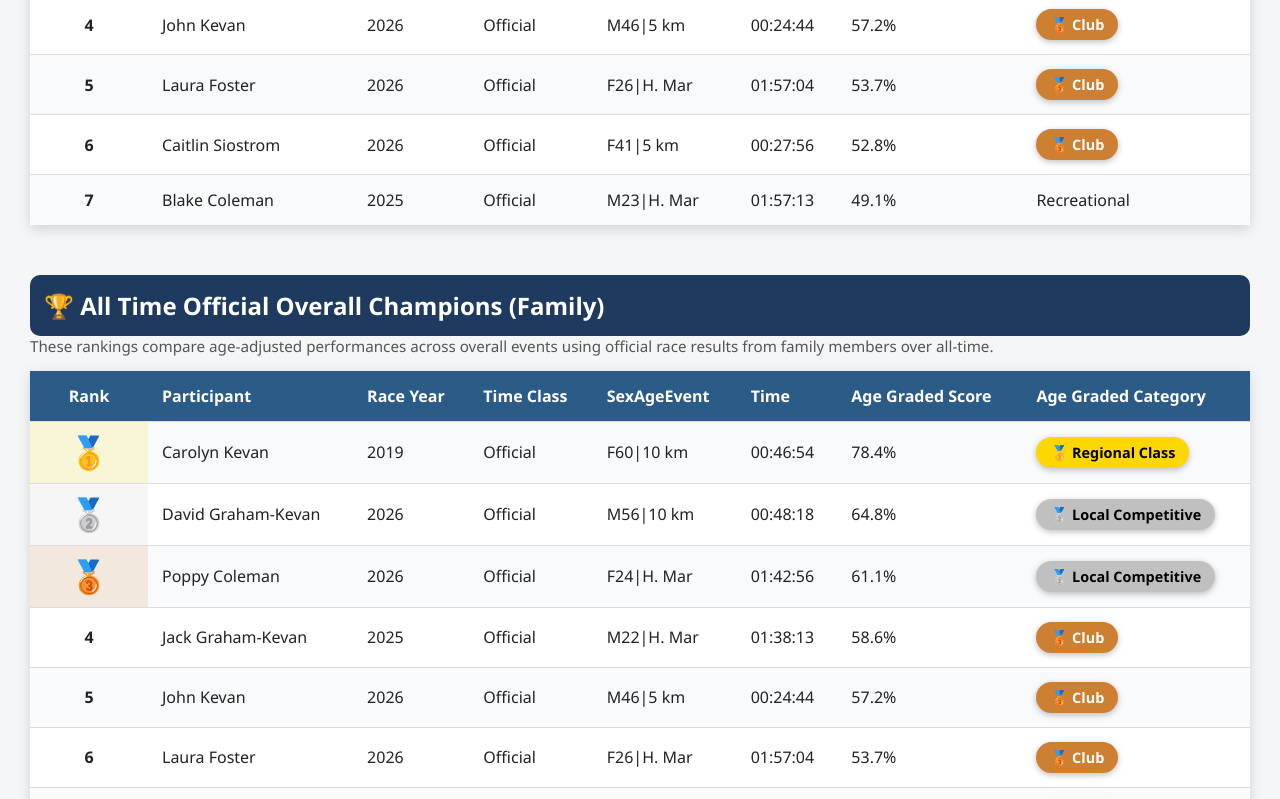
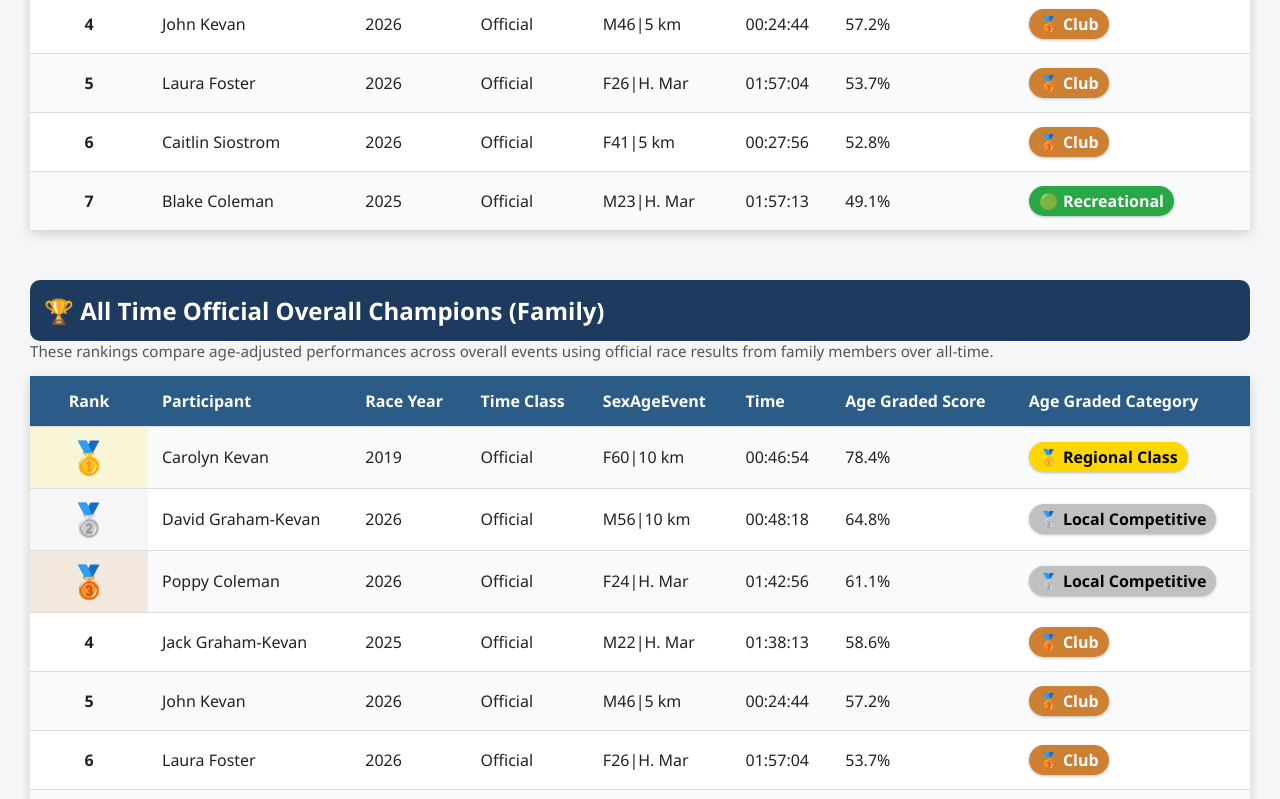
Before and after one commit to johnkevan88888/family-running, a plain HTML site: page index.html in a window 1280 px wide. Shown: the part 586-1385 px from the top of the page. Drawn offline with Linux system fonts and the light colour scheme.

Commit message:
Updated badges for Categories

```diff
--- a/index.html
+++ b/index.html
@@ -96,61 +96,67 @@
 
         /* Age Grade Badges */
 
+
+
+.recreational {
+    background: #28a745;
+    color: white;
+    font-weight: bold;
+    padding: 4px 10px;
+    border-radius: 999px;
+    display: inline-block;
+    box-shadow: 0 1px 3px rgba(0,0,0,0.25);
+}
+
 .club {
     background: #cd7f32;
     color: white;
     font-weight: bold;
-            padding: 6px 14px;
+    padding: 4px 10px;
     border-radius: 999px;
     display: inline-block;
-            font-size: 0.9em;
-            box-shadow: 0 2px 6px rgba(0,0,0,0.25);
+    box-shadow: 0 1px 3px rgba(0,0,0,0.25);
 }
 
 .local {
     background: #c0c0c0;
     color: black;
     font-weight: bold;
-            padding: 6px 14px;
+    padding: 4px 10px;
     border-radius: 999px;
     display: inline-block;
-            font-size: 0.9em;
-            box-shadow: 0 2px 6px rgba(0,0,0,0.25);
+    box-shadow: 0 1px 3px rgba(0,0,0,0.25);
 }
 
 .regional {
     background: #ffd700;
     color: black;
     font-weight: bold;
-            padding: 6px 14px;
+    padding: 4px 10px;
     border-radius: 999px;
     display: inline-block;
-            font-size: 0.9em;
-            box-shadow: 0 2px 6px rgba(0,0,0,0.25);
+    box-shadow: 0 1px 3px rgba(0,0,0,0.25);
 }
 
 .national {
-            background: #b9f2ff;
-            color: black;
+    background: #6f42c1;
+    color: white;
     font-weight: bold;
-            padding: 6px 14px;
+    padding: 4px 10px;
     border-radius: 999px;
     display: inline-block;
-            font-size: 0.9em;
-            box-shadow: 0 2px 6px rgba(0,0,0,0.25);
+    box-shadow: 0 1px 3px rgba(0,0,0,0.25);
 }
 
 .international {
-            background: #ff4d4d;
+    background: #dc3545;
     color: white;
     font-weight: bold;
-            padding: 6px 14px;
+    padding: 4px 10px;
     border-radius: 999px;
     display: inline-block;
-            font-size: 0.9em;
-            box-shadow: 0 2px 6px rgba(0,0,0,0.25);
+    box-shadow: 0 1px 3px rgba(0,0,0,0.25);
 }
-
 .footer {
     text-align: center;
     color: #777;
--- a/leaderboard.js
+++ b/leaderboard.js
@@ -24,11 +24,12 @@ function renderTable(rows) {
 
                 const category = cell.toLowerCase();
 
+                if (category === 'recreational') cell = '<span class="recreational">🟢 Recreational</span>';
                 if (category === 'club') cell = '<span class="club">🥉 Club</span>';
                 if (category === 'local competitive') cell = '<span class="local">🥈 Local Competitive</span>';
                 if (category === 'regional class') cell = '<span class="regional">🥇 Regional Class</span>';
-                if (category === 'national class') cell = '<span class="national">National Class</span>';
-                if (category === 'international class') cell = '<span class="international">International Class</span>';
+                if (category === 'national class') cell = '<span class="national">🏛️ National Class</span>';
+                if (category === 'international class') cell = '<span class="international">🌍 International Class</span>';
 
                 html += `<td>${cell}</td>`;
             }
@@ -77,11 +78,8 @@ async function buildLeaderboards() {
     document.getElementById('leaderboards').innerHTML = pageHtml;
 }
 
-buildLeaderboards();
-
 async function loadSiteInfo() {
     const rows = await fetchCSV('data/siteinfo.csv');
-
     const lastUpdatedRow = rows.find(row => row[0] === 'Last Updated');
 
     if (lastUpdatedRow) {
@@ -90,4 +88,5 @@ async function loadSiteInfo() {
     }
 }
 
+buildLeaderboards();
 loadSiteInfo();
```
Lines whose indentation alone changed are shown as unchanged.
